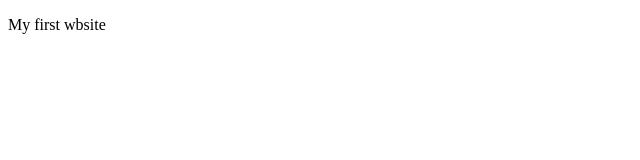
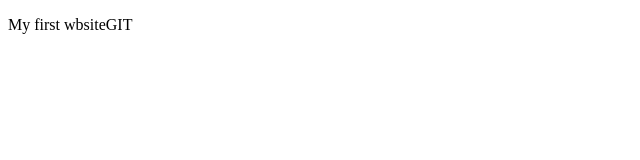
Before and after one commit to SHUMONRAJ/my.first.website, a plain HTML site: page Index.html in a window 1280 px wide. Shown: the full height of the page, 0-640 px from the left. Drawn offline with Linux system fonts and the light colour scheme.

Commit message:
first ever commit

```diff
--- a/Index.html
+++ b/Index.html
@@ -6,6 +6,6 @@
     <title>Document</title>
 </head>
 <body>
-    <p>My first wbsite</p>
+    <p>My first wbsiteGIT</p>
 </body>
 </html>
```
Also changed, not shown: 1 other file.
